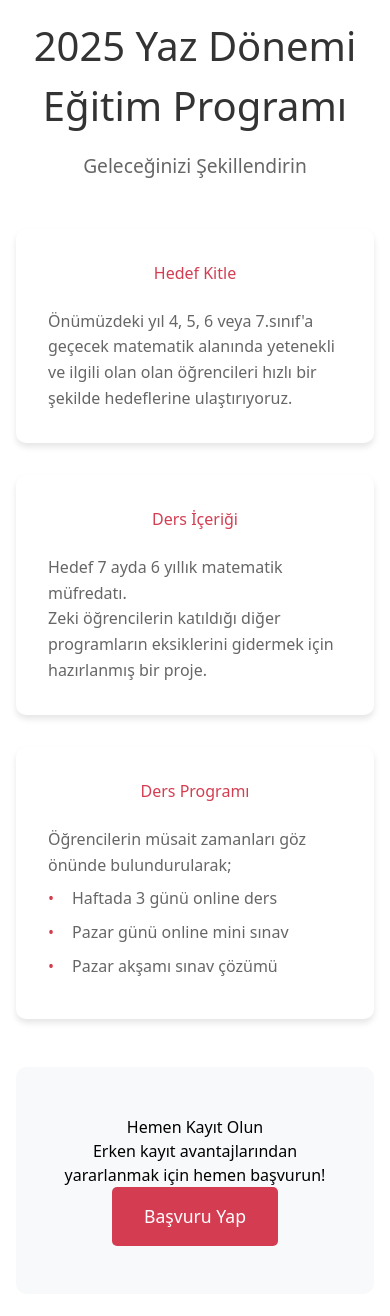
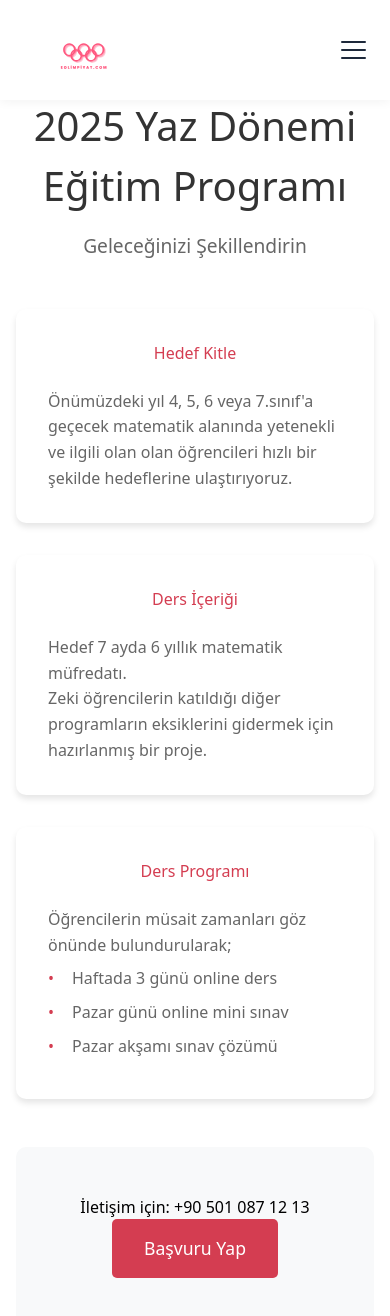
Before and after one commit to alifuatakbas/e-math-frontend, a Next.js app: page /2025-yaz in a window 390 px wide. Shown: the top 1316 px of the page. Built offline with nearby package versions, Linux system fonts and the light colour scheme.

Commit message:
mobilenavbar

```diff
--- a/app/2025-yaz/page.tsx
+++ b/app/2025-yaz/page.tsx
@@ -2,6 +2,7 @@
 import React from 'react';
 import styles from '../styles/Program.module.css';
 import { useRouter } from 'next/navigation';
+import Navbar from '../components/Navbar';
 
 const SummerProgram2025 = () => {
   const router = useRouter();
@@ -11,6 +12,8 @@ const SummerProgram2025 = () => {
   };
 
   return (
+    <>
+      <Navbar />
       <div className={styles.container}>
         <div className={styles.header}>
           <h1>2025 Yaz Dönemi Eğitim Programı</h1>
@@ -47,11 +50,11 @@ const SummerProgram2025 = () => {
         </div>
 
         <div className={styles.ctaSection}>
-        <h2>Hemen Kayıt Olun</h2>
-        <p>Erken kayıt avantajlarından yararlanmak için hemen başvurun!</p>
+          <h2>İletişim için: +90 501 087 12 13</h2>
           <button className={styles.ctaButton} onClick={handleApply}>Başvuru Yap</button>
         </div>
       </div>
+    </>
   );
 };
 
--- a/app/styles/Program.module.css
+++ b/app/styles/Program.module.css
@@ -1,6 +1,6 @@
 .container {
   max-width: 1200px;
-  margin: 0 auto;
+  margin: 80px auto 0; /* Üst margin'i 80px yapıyoruz */
   padding: 2rem;
 }
 
```
Lines whose indentation alone changed are shown as unchanged.
